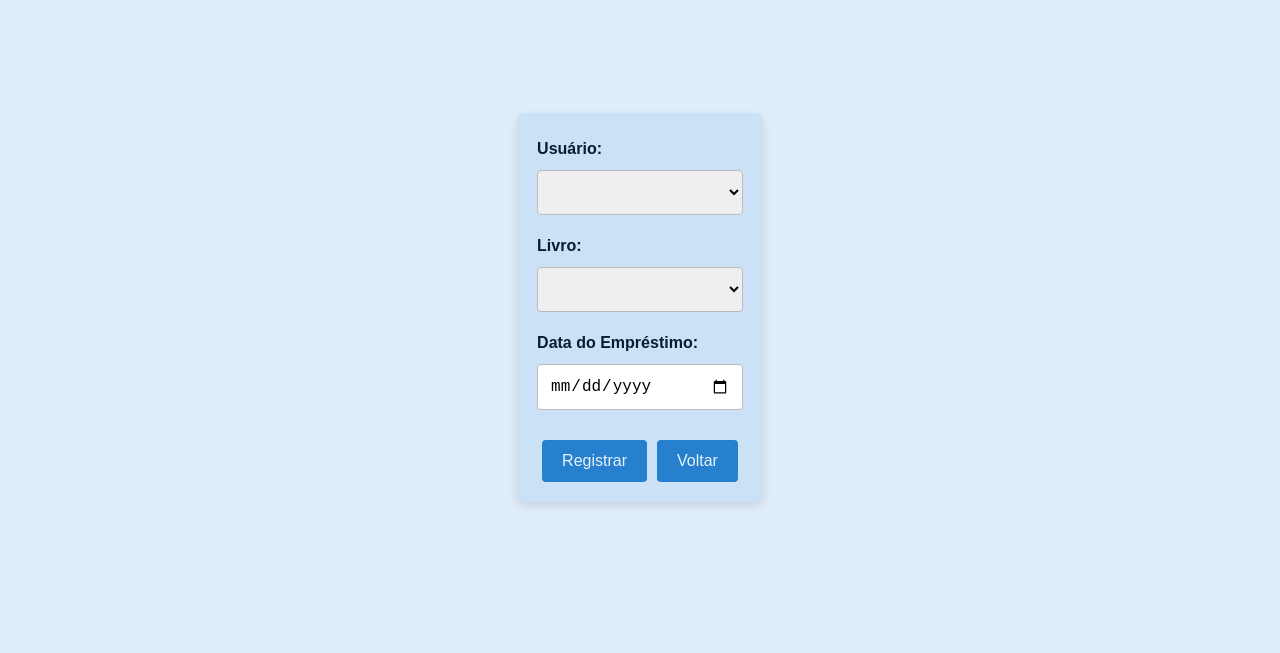
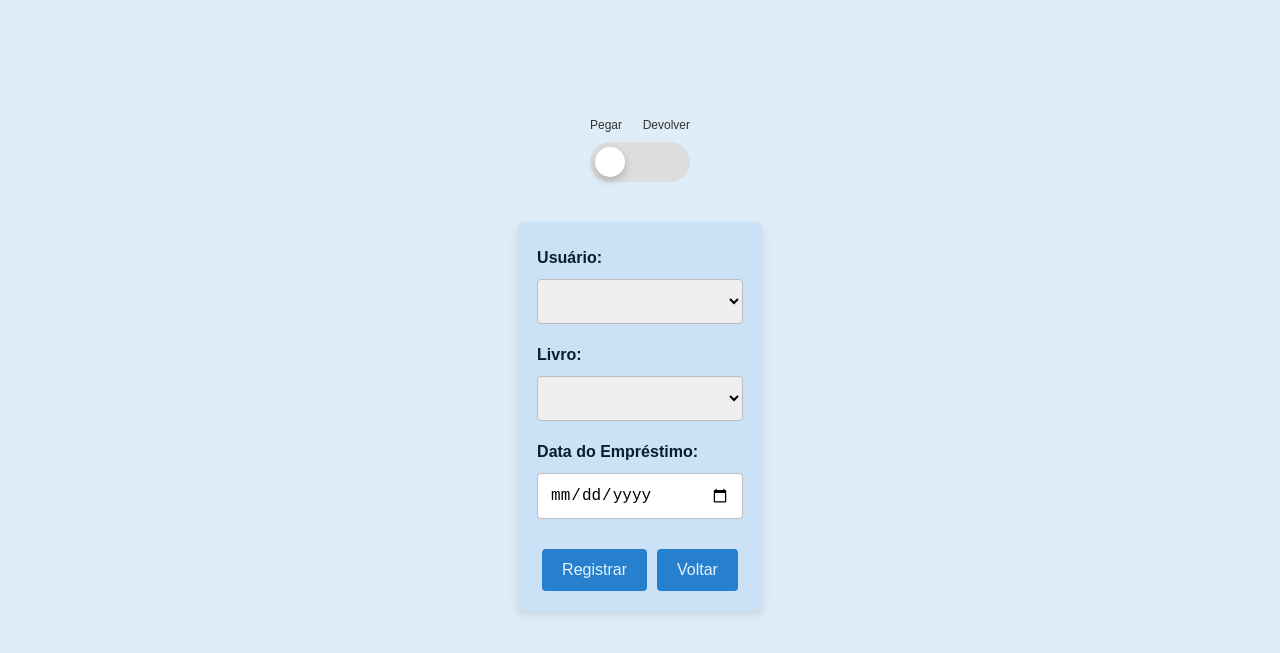
Before and after one commit to byasun/Biblioteca, a website: page emprestimos.html in a window 1280 px wide. Shown: the part 87-740 px from the top of the page. Drawn offline with Linux system fonts and the light colour scheme.

Commit message:
adicionado toggle

```diff
--- a/emprestimos.html
+++ b/emprestimos.html
@@ -14,7 +14,7 @@
             </a>
         </div>
         <div class="navbar-center">
-            <h2>Retirar Livro</h2>
+            <h2 id="toggleLabel">Retirar Livro</h2>
         </div>
         <div class="navbar-right">
             <button class="menu-button" onclick="toggleMenu()">☰</button>
@@ -23,6 +23,18 @@
             </div>
         </div>
     </nav>
+
+    <div class="toggle-section">
+        <div class="toggle-text">
+            <span>Pegar</span>
+            <span>Devolver</span>
+        </div>
+        <div class="toggle-slider" id="toggleSlider">
+            <div class="toggle-button"></div>
+        </div>
+    </div>
+
+
     <form id="formEmprestimo">
         <label for="usuario">Usuário:</label>
         <select id="usuario" name="usuario" required>
@@ -39,9 +51,10 @@
 
         <div class="form-buttons">
             <button type="submit">Registrar</button>
-            <button type="button" onclick="window.location.href='index.html'">Voltar</button>
+            <button type="button" onclick="window.location.href='usuario.html'">Voltar</button>
         </div>
     </form>
+
     <script src="public\js\scripts.js"></script>
 </body>
 </html>
--- a/public/css/styles.css
+++ b/public/css/styles.css
@@ -431,6 +431,56 @@ form button:hover {
     margin-top: 15px;
 }
 
+/* Seção do Toggle */
+.toggle-section {
+    display: flex;
+    flex-direction: column;
+    align-items: center;
+    margin: 20px 0;
+}
+
+/* Texto do Toggle */
+.toggle-text {
+    display: flex;
+    justify-content: space-between;
+    width: 100px;
+    margin-bottom: 5px;
+    font-size: 12px;
+    color: #333;
+}
+
+/* Toggle Slider */
+.toggle-slider {
+    position: relative;
+    width: 100px;
+    height: 40px;
+    background-color: #ddd;
+    border-radius: 20px;
+    cursor: pointer;
+    transition: background-color 0.3s;
+    display: flex;
+    align-items: center;
+    padding: 5px;
+}
+
+.toggle-slider.checked {
+    background-color: var(--cor-botao); /* Cor quando está selecionado */
+}
+
+.toggle-slider .toggle-button {
+    position: absolute;
+    width: 30px;
+    height: 30px;
+    background-color: #fff;
+    border-radius: 50%;
+    transition: transform 0.3s ease;
+    box-shadow: 0 4px 8px rgba(0, 0, 0, 0.2);
+}
+
+/* Movimenta o botão deslizante ao ser ativado */
+.toggle-slider.checked .toggle-button {
+    transform: translateX(60px);
+}
 
 /* Rodapé */
 footer {
--- a/public/js/scripts.js
+++ b/public/js/scripts.js
@@ -85,3 +85,25 @@ function toggleMenu() {
     const menu = document.getElementById("menu-dropdown");
     menu.classList.toggle("show");
 }
+
+document.addEventListener('DOMContentLoaded', () => {
+    const toggleSlider = document.getElementById('toggleSlider');
+    const toggleLabel = document.getElementById('toggleLabel'); // Para o texto da barra de navegação
+    const textPegar = document.getElementById('textPegar');
+    const textDevolver = document.getElementById('textDevolver');
+
+    toggleSlider.addEventListener('click', () => {
+        toggleSlider.classList.toggle('checked');
+
+        // Verifica o estado do toggle e altera o texto correspondente
+        if (toggleSlider.classList.contains('checked')) {
+            toggleLabel.textContent = "Devolver Livro"; // Altera o texto na barra de navegação
+            textPegar.style.display = 'none'; // Oculta o texto "Pegar"
+            textDevolver.style.display = 'block'; // Mostra o texto "Devolver"
+        } else {
+            toggleLabel.textContent = "Pegar Livro"; // Altera o texto na barra de navegação
+            textPegar.style.display = 'block'; // Mostra o texto "Pegar"
+            textDevolver.style.display = 'none'; // Oculta o texto "Devolver"
+        }
+    });
+});
```
